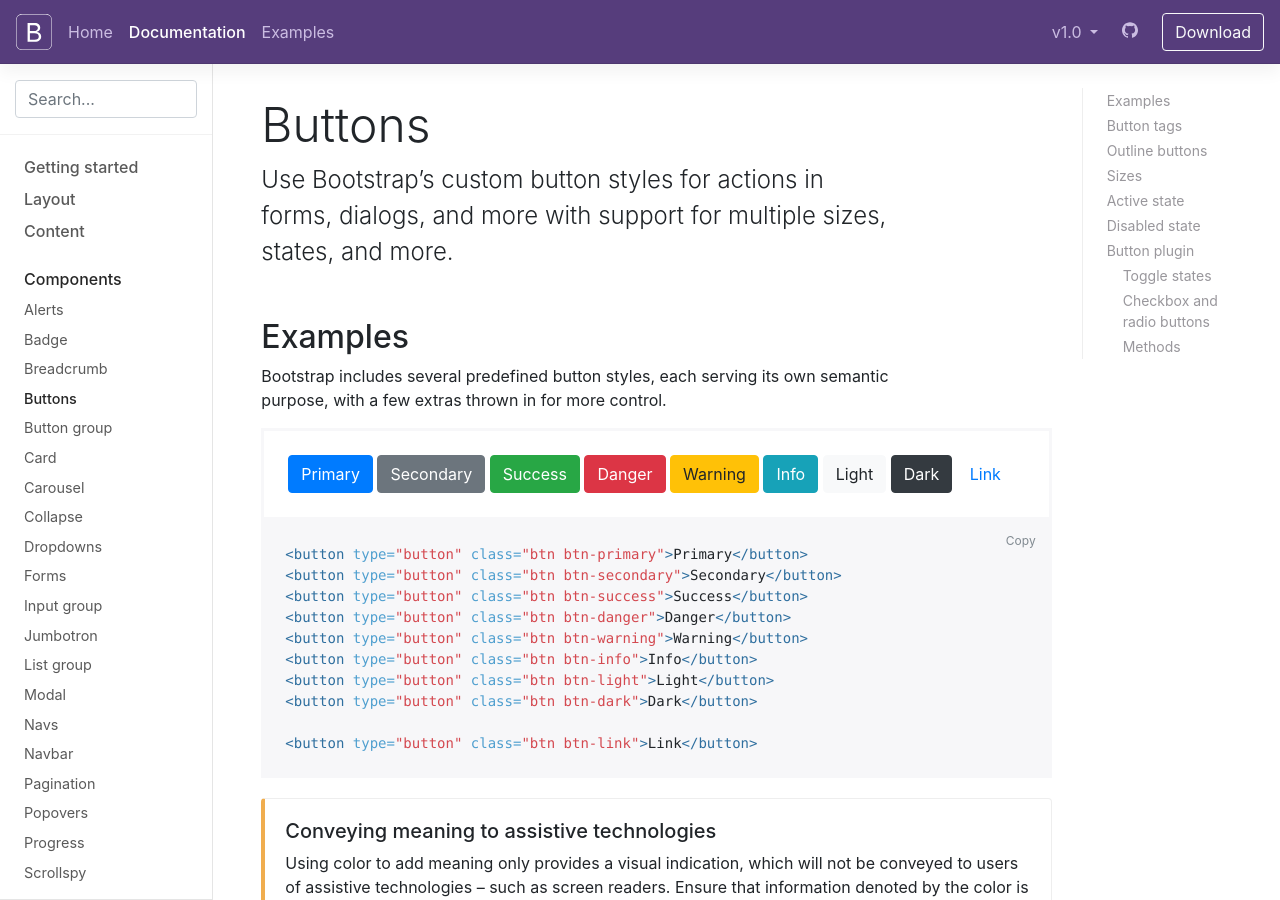
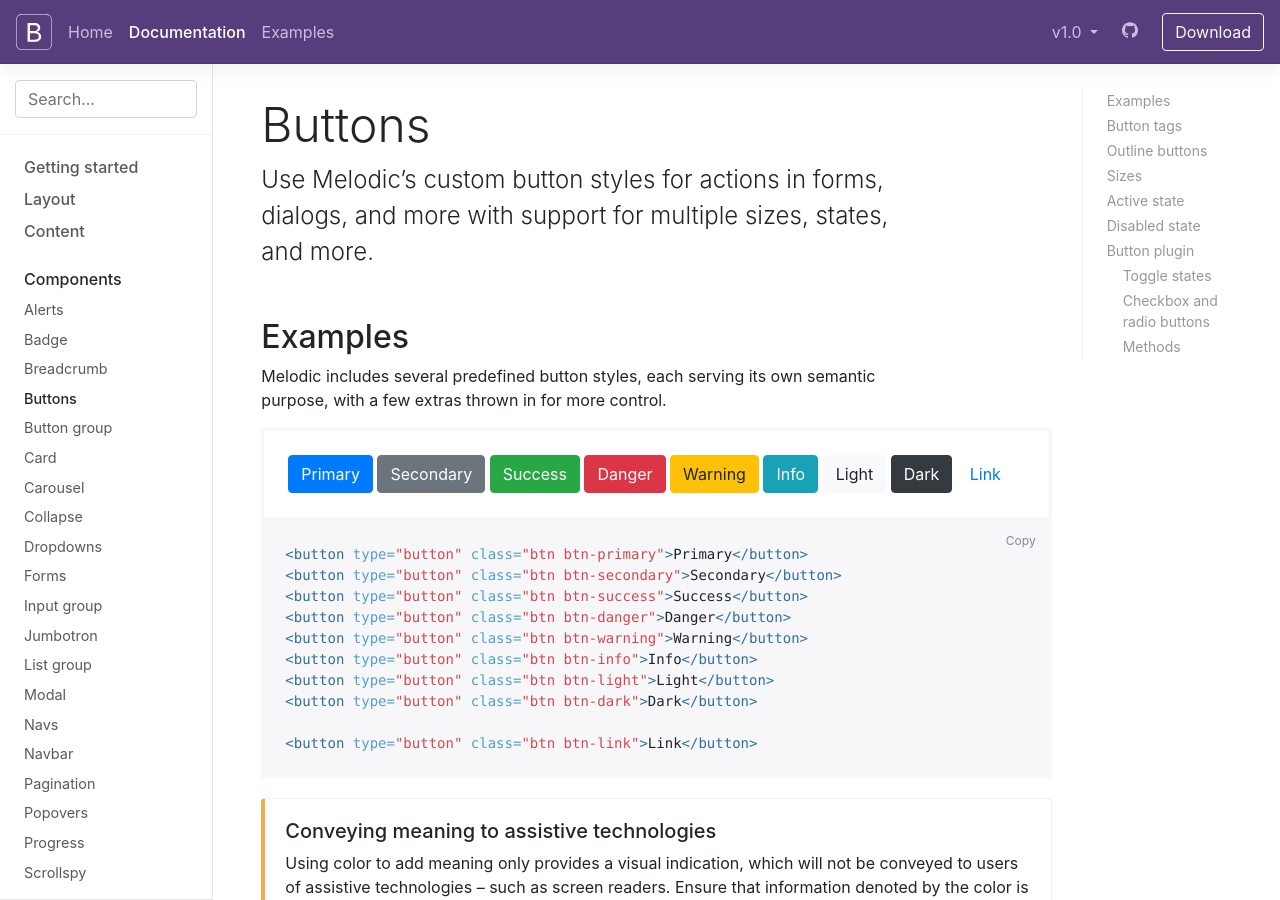
Before and after one commit to arielkirkwood/melodic-web, a Jekyll site: the page built from docs/4.0/components/buttons.md, in a window 1280 px wide and 900 px high. Built offline with Jekyll 4.4.1, drawn with Linux system fonts in a browser that asks for light colours; nearby versions of some CDN libraries; comment, search, counter and statistics services are not loaded; the table of contents is made by our own code.

Commit message:
Update Components/Buttons page

```diff
--- a/docs/4.0/components/buttons.md
+++ b/docs/4.0/components/buttons.md
@@ -1,7 +1,7 @@
 ---
 layout: docs
 title: Buttons
-description: Use Bootstrap's custom button styles for actions in forms, dialogs, and more with support for multiple sizes, states, and more.
+description: Use Melodic's custom button styles for actions in forms, dialogs, and more with support for multiple sizes, states, and more.
 group: components
 redirect_from: "/docs/4.0/components/"
 toc: true
@@ -9,7 +9,7 @@
 
 ## Examples
 
-Bootstrap includes several predefined button styles, each serving its own semantic purpose, with a few extras thrown in for more control.
+Melodic includes several predefined button styles, each serving its own semantic purpose, with a few extras thrown in for more control.
 
 {% example html %}
 {% for color in site.data.theme-colors %}
@@ -116,7 +116,7 @@
 
 ### Checkbox and radio buttons
 
-Bootstrap's `.button` styles can be applied to other elements, such as `<label>`s, to provide checkbox or radio style button toggling. Add `data-toggle="buttons"` to a `.btn-group` containing those modified buttons to enable their toggling behavior via JavaScript and add `.btn-group-toggle` to style the `<input>`s within your buttons. **Note that you can create single input-powered buttons or groups of them.**
+Melodic's `.button` styles can be applied to other elements, such as `<label>`s, to provide checkbox or radio style button toggling. Add `data-toggle="buttons"` to a `.btn-group` containing those modified buttons to enable their toggling behavior via JavaScript and add `.btn-group-toggle` to style the `<input>`s within your buttons. **Note that you can create single input-powered buttons or groups of them.**
 
 The checked state for these buttons is **only updated via `click` event** on the button. If you use another method to update the input—e.g., with `<input type="reset">` or by manually applying the input's `checked` property—you'll need to toggle `.active` on the `<label>` manually.
 
```
